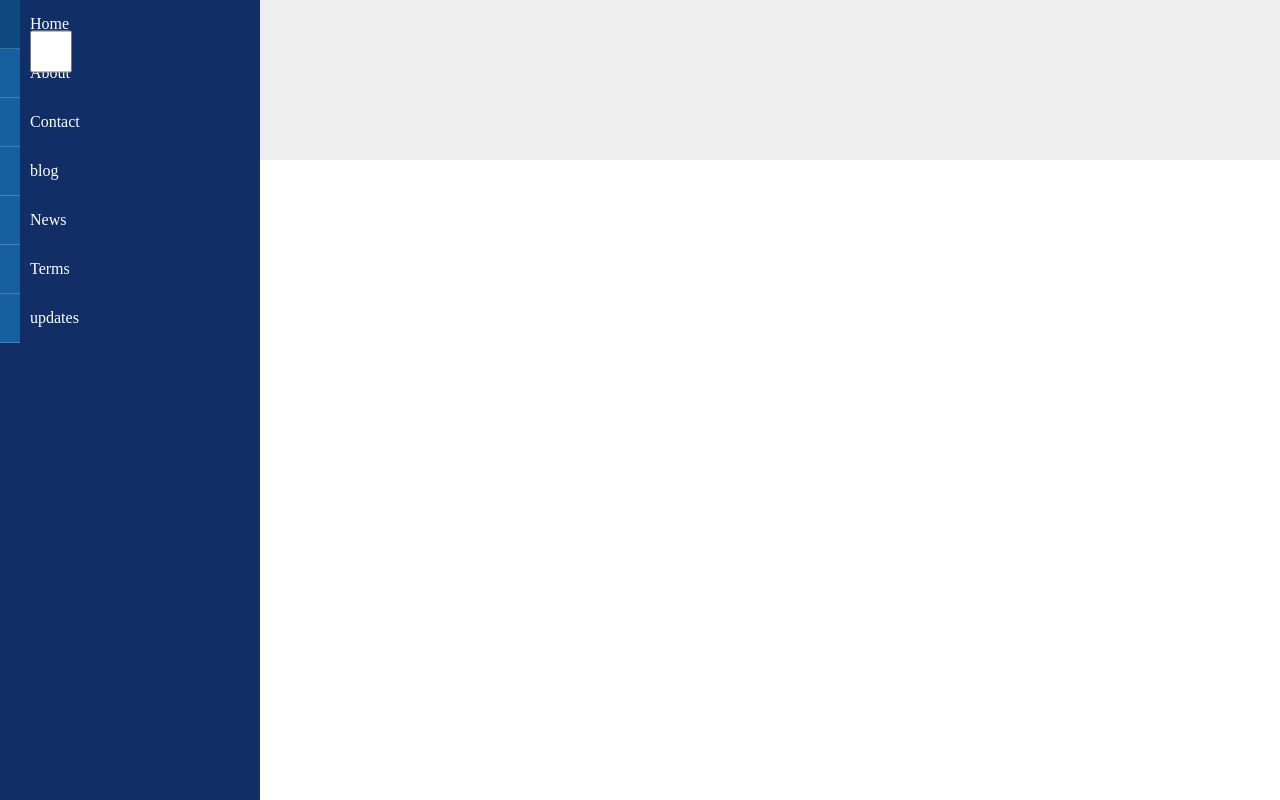
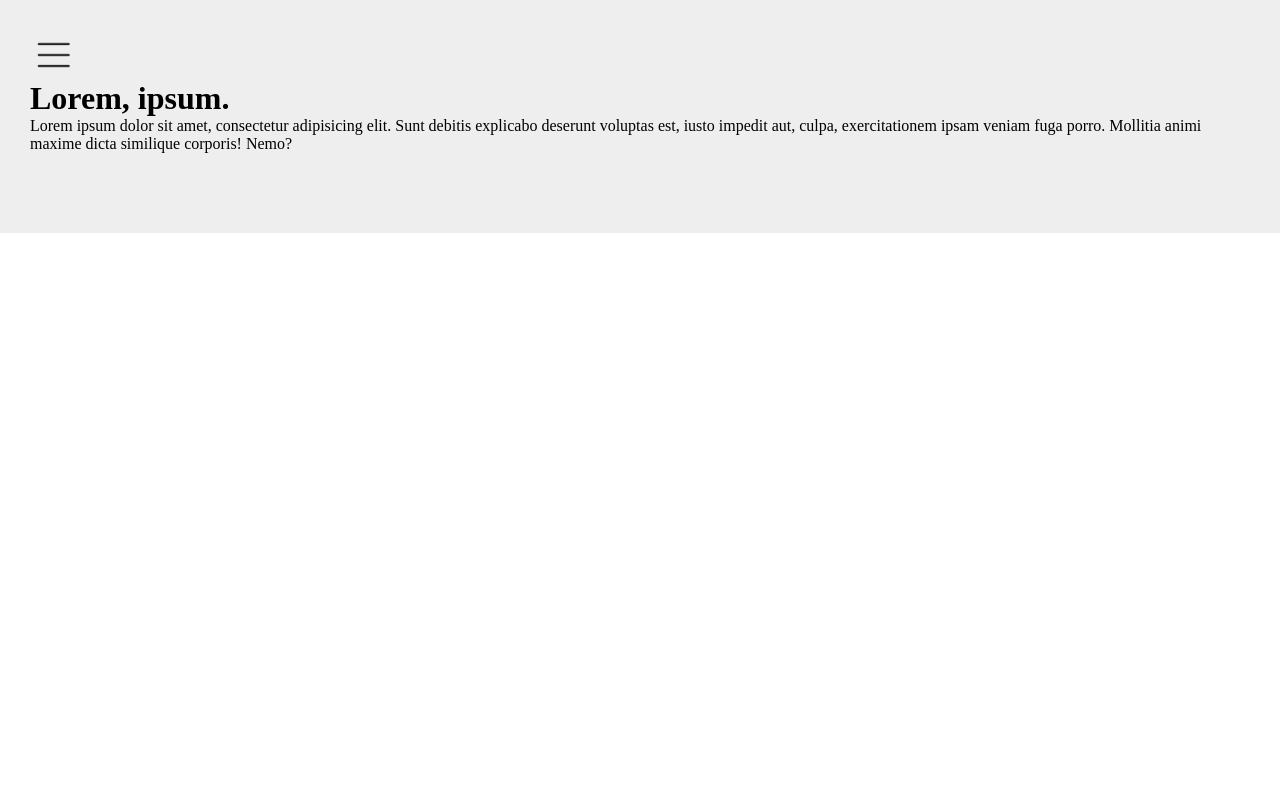
Before and after one commit to Salwa-mansour/offcanvasmenu, a plain HTML site: page 1strtianing/index.html in a window 1280 px wide. Drawn offline with Linux system fonts and the light colour scheme.

Commit message:
fixed some erorrs

```diff
--- a/1strtianing/index.html
+++ b/1strtianing/index.html
@@ -12,6 +12,8 @@
         <label data-function="swipe" for="swipe"><img src="../humburger.png" width="50px" alt=""></label>
         <main class="content">
             <!-- place your site content here -->
+            <h1>Lorem, ipsum.</h1>
+            <p>Lorem ipsum dolor sit amet, consectetur adipisicing elit. Sunt debitis explicabo deserunt voluptas est, iusto impedit aut, culpa, exercitationem ipsam veniam fuga porro. Mollitia animi maxime dicta similique corporis! Nemo?</p>
         </main>
         <aside class="sidebar">
             <nav class="menu">
--- a/1strtianing/style.css
+++ b/1strtianing/style.css
@@ -9,7 +9,7 @@
     background-color: aqua;
 }
 .sidebar{
-    transform: translate(-260px,0px,0px);
+    transform: translate3d(-260px, 0px, 0px);
     position: absolute;
     width: 260px;
     background-color: #112e66;
@@ -27,6 +27,8 @@
 }
 .menu li .active{
     background-color: #112e66;
+    /* width: 100%; */
+    /* height: 100%; */
 }
 .menu li a{
     color: #fff;
@@ -42,10 +44,14 @@
     flex: 1;
     padding: 80px 30px;
     background-color: #eee;
-    transform: translate(0,0,0);
+    transform: translate3d(0,0,0);
     transition: transform .3s;
 }
 input[data-function*='swipe']{
+    position: absolute;
+    opacity: 0;
+}
+label[data-function*='swipe']{
     position: absolute;
     top: 30px;
     left: 30px;
@@ -57,16 +63,20 @@ input[data-function*='swipe']{
     color: #444;
     cursor: pointer;
     transition: translate3d(0,0,0);
-    transition: transform .3f;
+    transition: transform .3s;
 }
 input[data-function*='swipe']:checked~label[data-function*='swipe']{
     transform: translate3d(260px,0,0);
+    /* backdrop-filter: blur(80px); */
 }
 input[data-function*='swipe']:checked~ .content{
     transform:  translate3d(245px, 0px, 0px);
+    /* opacity: 80%; */
+
 }
 input[data-function*='swipe']:checked ~ .sidebar {
     transform: translate3d(0px, 0px, 0px);
+
   }
   input[data-function*='swipe']:checked ~ .sidebar .menu li {
   width: 100%;
--- a/copy/copy.css
+++ b/copy/copy.css
@@ -1,6 +1,7 @@
 .wrapper {
     display: flex;
     min-height: 100%;
+    /* background-color: aqua; */
   }
   .sidebar {
     transform: translate3d(-260px, 0px, 0px);
@@ -30,7 +31,7 @@
     margin: 0 20px;
   }
   .menu li:hover{
-      background: #0f4a7e;;
+      background: #0f4a7e;
   }
   .content {
     flex: 1;
@@ -69,3 +70,4 @@
   }
   input[data-function*='swipe']:checked ~ .sidebar .menu li {
     width: 100%;
+  }
```
